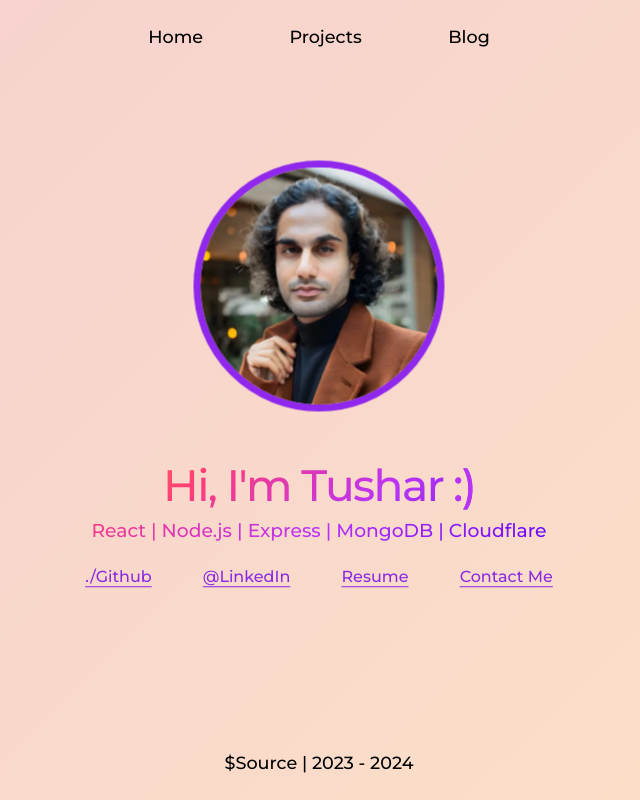
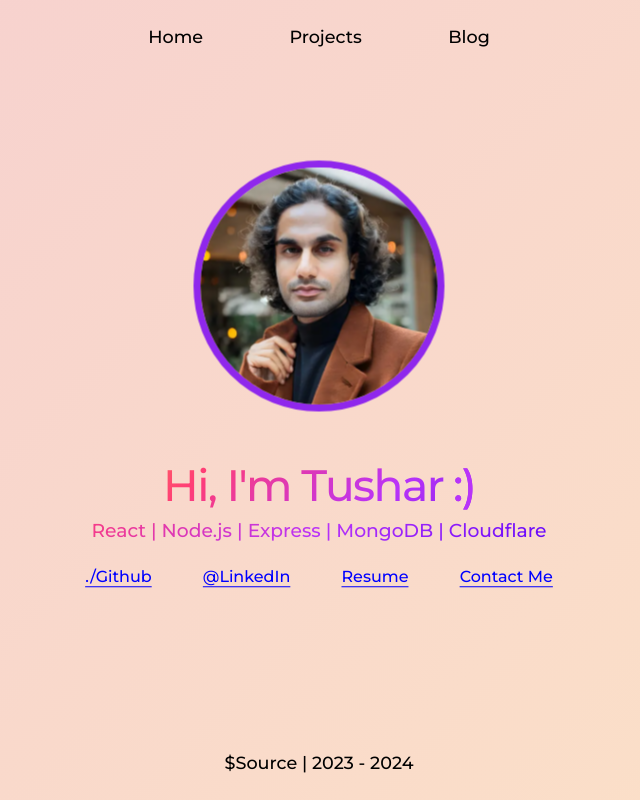
Before and after one commit to reddygtvs/homepage, a React (Create React App) app: page / in a window 1280 px wide. Shown: the whole page, without its empty margins (321-961 px from the left). Built offline with nearby package versions, Linux system fonts and the light colour scheme.

Commit message:
changed color of links

```diff
--- a/src/App.css
+++ b/src/App.css
@@ -178,7 +178,8 @@ img {
 .App-link {
   text-underline-offset: 4px;
   padding-bottom: 1px;
-  color: blueviolet;
+  /* color: blueviolet; */
+  color: #0000ff;
   position: relative;
   margin-top: 15px;
   animation: floatAnimation 3s ease-in-out infinite;
```
